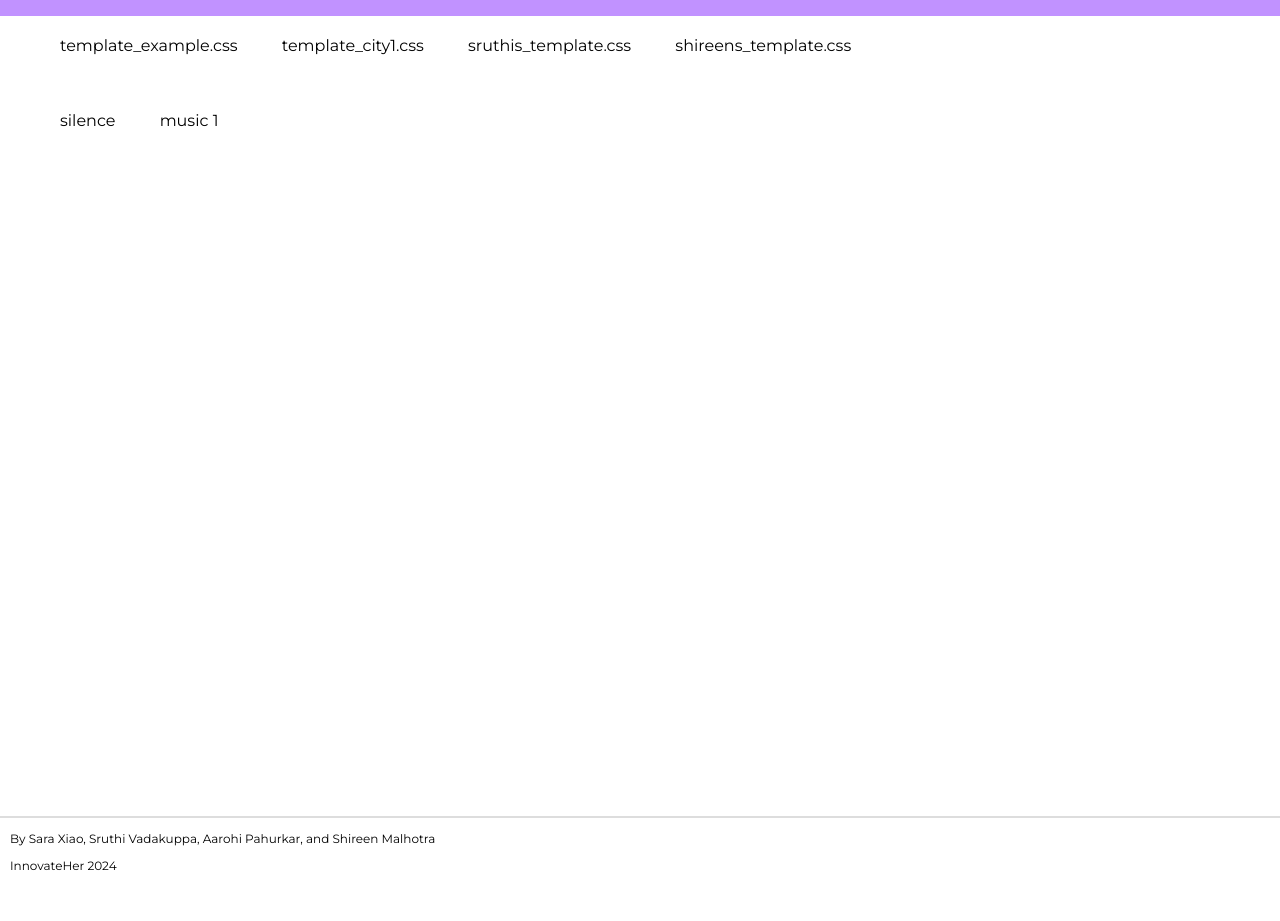
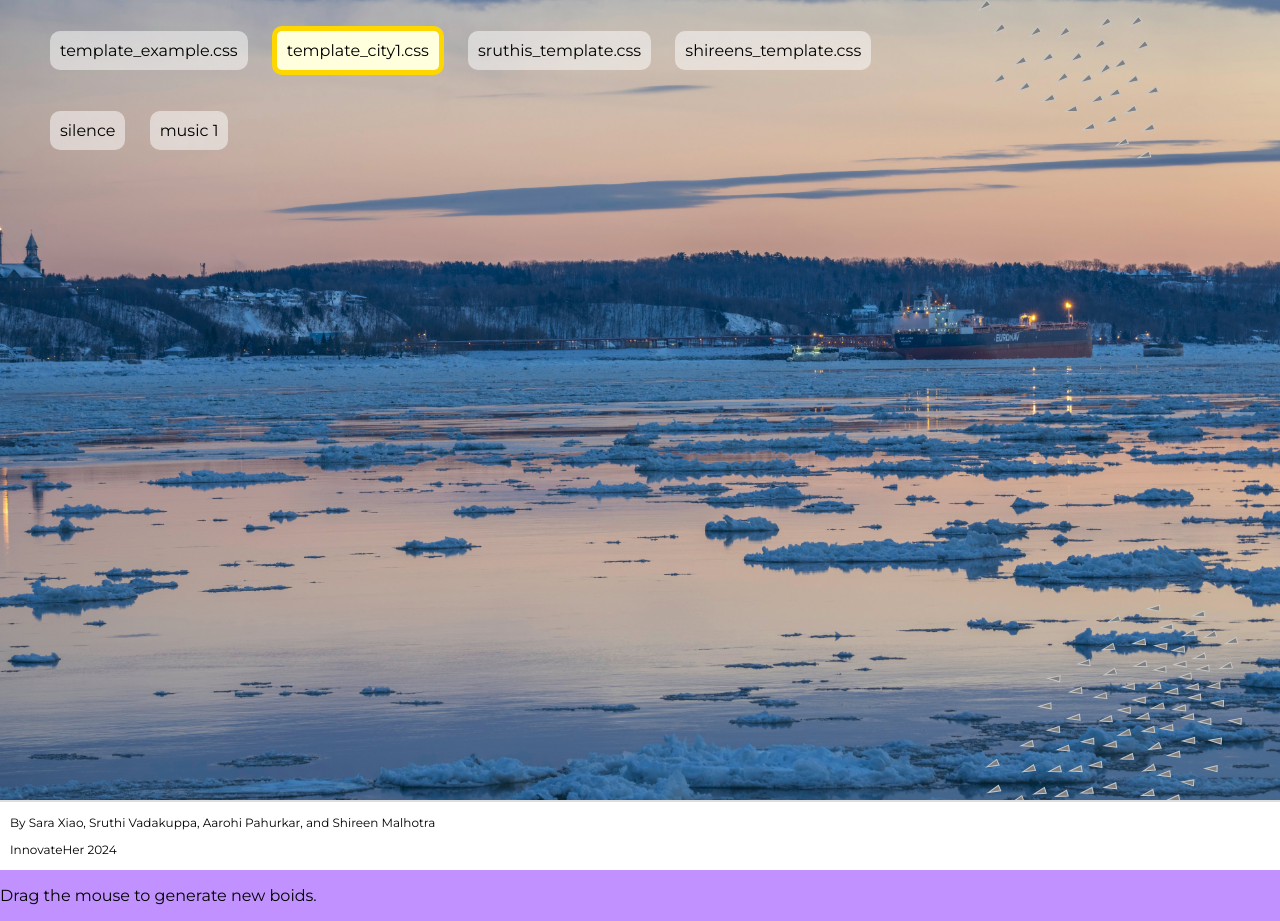
Before and after one commit to saraxiao0/wonderSplash, a Flask app: page / in a window 1280 px wide. Shown: the part 38-959 px from the top of the page. Before the commit the page ends 908 px from the top, so only its background shows below. Run offline with Flask 3, Linux system fonts and the light colour scheme.

Commit message:
add fish

```diff
--- a/app/static/css/main.css
+++ b/app/static/css/main.css
@@ -124,3 +124,7 @@ a {
     border: 5px solid gold;
     background-color: #ffd;
 }
+
+#buttonContainer {
+    position:absolute;
+}
--- /dev/null
+++ b/app/static/scripts/fish.js
@@ -0,0 +1,221 @@
+let flock;
+
+function setup() {
+  sketchWidth = document.getElementById("lofi-main").offsetWidth;
+  sketchHeight = document.getElementById("lofi-main").offsetHeight;
+  const myCanvas = createCanvas(sketchWidth, sketchHeight);
+  myCanvas.parent('lofi-main');
+
+  createP("Drag the mouse to generate new boids.");
+
+  flock = new Flock();
+  // Add an initial set of boids into the system
+  for (let i = 0; i < 100; i++) {
+    let b = new Boid(width / 2,height / 2);
+    flock.addBoid(b);
+  }
+}
+
+function draw() {
+  clear();
+  flock.run();
+}
+
+// Add a new boid into the System
+function mouseDragged() {
+  flock.addBoid(new Boid(mouseX, mouseY));
+}
+
+// The Nature of Code
+// Daniel Shiffman
+// http://natureofcode.com
+
+// Flock object
+// Does very little, simply manages the array of all the boids
+
+function Flock() {
+  // An array for all the boids
+  this.boids = []; // Initialize the array
+}
+
+Flock.prototype.run = function() {
+  for (let i = 0; i < this.boids.length; i++) {
+    this.boids[i].run(this.boids);  // Passing the entire list of boids to each boid individually
+  }
+}
+
+Flock.prototype.addBoid = function(b) {
+  this.boids.push(b);
+}
+
+// The Nature of Code
+// Daniel Shiffman
+// http://natureofcode.com
+
+// Boid class
+// Methods for Separation, Cohesion, Alignment added
+
+function Boid(x, y) {
+  this.acceleration = createVector(0, 0);
+  this.velocity = createVector(random(-1, 1), random(-1, 1));
+  this.position = createVector(x, y);
+  this.r = 3.0;
+  this.maxspeed = 3;    // Maximum speed
+  this.maxforce = 0.05; // Maximum steering force
+}
+
+Boid.prototype.run = function(boids) {
+  this.flock(boids);
+  this.update();
+  this.borders();
+  this.render();
+}
+
+Boid.prototype.applyForce = function(force) {
+  // We could add mass here if we want A = F / M
+  this.acceleration.add(force);
+}
+
+// We accumulate a new acceleration each time based on three rules
+Boid.prototype.flock = function(boids) {
+  let sep = this.separate(boids);   // Separation
+  let ali = this.align(boids);      // Alignment
+  let coh = this.cohesion(boids);   // Cohesion
+  // Arbitrarily weight these forces
+  sep.mult(1.5);
+  ali.mult(1.0);
+  coh.mult(1.0);
+  // Add the force vectors to acceleration
+  this.applyForce(sep);
+  this.applyForce(ali);
+  this.applyForce(coh);
+}
+
+// Method to update location
+Boid.prototype.update = function() {
+  // Update velocity
+  this.velocity.add(this.acceleration);
+  // Limit speed
+  this.velocity.limit(this.maxspeed);
+  this.position.add(this.velocity);
+  // Reset accelertion to 0 each cycle
+  this.acceleration.mult(0);
+}
+
+// A method that calculates and applies a steering force towards a target
+// STEER = DESIRED MINUS VELOCITY
+Boid.prototype.seek = function(target) {
+  let desired = p5.Vector.sub(target,this.position);  // A vector pointing from the location to the target
+  // Normalize desired and scale to maximum speed
+  desired.normalize();
+  desired.mult(this.maxspeed);
+  // Steering = Desired minus Velocity
+  let steer = p5.Vector.sub(desired,this.velocity);
+  steer.limit(this.maxforce);  // Limit to maximum steering force
+  return steer;
+}
+
+Boid.prototype.render = function() {
+  // Draw a triangle rotated in the direction of velocity
+  let theta = this.velocity.heading() + radians(90);
+  fill(127);
+  stroke(200);
+  push();
+  translate(this.position.x, this.position.y);
+  rotate(theta);
+  beginShape();
+  vertex(0, -this.r * 2);
+  vertex(-this.r, this.r * 2);
+  vertex(this.r, this.r * 2);
+  endShape(CLOSE);
+  pop();
+}
+
+// Wraparound
+Boid.prototype.borders = function() {
+  if (this.position.x < -this.r)  this.position.x = width + this.r;
+  if (this.position.y < -this.r)  this.position.y = height + this.r;
+  if (this.position.x > width + this.r) this.position.x = -this.r;
+  if (this.position.y > height + this.r) this.position.y = -this.r;
+}
+
+// Separation
+// Method checks for nearby boids and steers away
+Boid.prototype.separate = function(boids) {
+  let desiredseparation = 25.0;
+  let steer = createVector(0, 0);
+  let count = 0;
+  // For every boid in the system, check if it's too close
+  for (let i = 0; i < boids.length; i++) {
+    let d = p5.Vector.dist(this.position,boids[i].position);
+    // If the distance is greater than 0 and less than an arbitrary amount (0 when you are yourself)
+    if ((d > 0) && (d < desiredseparation)) {
+      // Calculate vector pointing away from neighbor
+      let diff = p5.Vector.sub(this.position, boids[i].position);
+      diff.normalize();
+      diff.div(d);        // Weight by distance
+      steer.add(diff);
+      count++;            // Keep track of how many
+    }
+  }
+  // Average -- divide by how many
+  if (count > 0) {
+    steer.div(count);
+  }
+
+  // As long as the vector is greater than 0
+  if (steer.mag() > 0) {
+    // Implement Reynolds: Steering = Desired - Velocity
+    steer.normalize();
+    steer.mult(this.maxspeed);
+    steer.sub(this.velocity);
+    steer.limit(this.maxforce);
+  }
+  return steer;
+}
+
+// Alignment
+// For every nearby boid in the system, calculate the average velocity
+Boid.prototype.align = function(boids) {
+  let neighbordist = 50;
+  let sum = createVector(0,0);
+  let count = 0;
+  for (let i = 0; i < boids.length; i++) {
+    let d = p5.Vector.dist(this.position,boids[i].position);
+    if ((d > 0) && (d < neighbordist)) {
+      sum.add(boids[i].velocity);
+      count++;
+    }
+  }
+  if (count > 0) {
+    sum.div(count);
+    sum.normalize();
+    sum.mult(this.maxspeed);
+    let steer = p5.Vector.sub(sum, this.velocity);
+    steer.limit(this.maxforce);
+    return steer;
+  } else {
+    return createVector(0, 0);
+  }
+}
+
+// Cohesion
+// For the average location (i.e. center) of all nearby boids, calculate steering vector towards that location
+Boid.prototype.cohesion = function(boids) {
+  let neighbordist = 50;
+  let sum = createVector(0, 0);   // Start with empty vector to accumulate all locations
+  let count = 0;
+  for (let i = 0; i < boids.length; i++) {
+    let d = p5.Vector.dist(this.position,boids[i].position);
+    if ((d > 0) && (d < neighbordist)) {
+      sum.add(boids[i].position); // Add location
+      count++;
+    }
+  }
+  if (count > 0) {
+    sum.div(count);
+    return this.seek(sum);  // Steer towards the location
+  } else {
+    return createVector(0, 0);
+  }
+}
--- a/app/templates/base.html
+++ b/app/templates/base.html
@@ -33,5 +33,6 @@
         </div>
 
         <script src="static/scripts/typeScriptMain.js"></script>
+        <script src="https://cdn.jsdelivr.net/npm/p5@1.9.1/lib/p5.js"></script>
     </body>
 </html>
--- a/app/templates/index.html
+++ b/app/templates/index.html
@@ -1,8 +1,9 @@
 {% extends "base.html" %} {% block content %}
 <div id="lofi-main">
+    <div id="buttonContainer">
         <ul>
             <li class="cssToggle liButton"><a>template_example.css</a></li>
-        <li class="cssToggle liButton"><a>template_city1.css</a></li>
+            <li class="cssToggle liButton" id="startStyle"><a>template_city1.css</a></li>
             <li class="cssToggle liButton"><a>sruthis_template.css</a></li>
             <li class="cssToggle liButton"><a>shireens_template.css</a></li>
         </ul>
@@ -12,7 +13,9 @@
             <li class="musicToggle liButton"><a>music 1</a></li>
         </ul>
     </div>
+</div>
 
 <script src="/static/scripts/index.js" defer></script>
+<script src="/static/scripts/fish.js" defer></script>
 
 {% endblock %}
```
Lines whose indentation alone changed are shown as unchanged.
